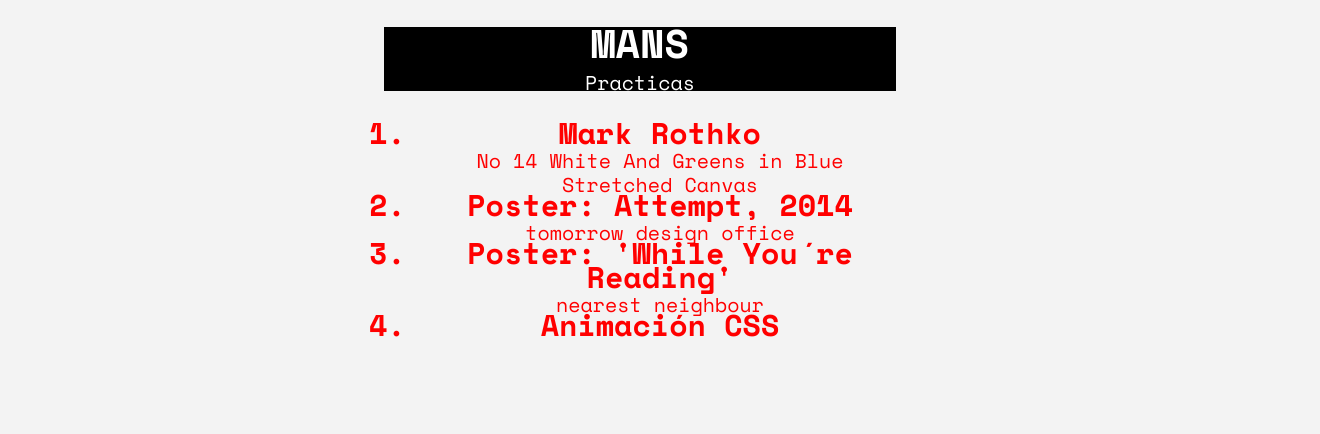
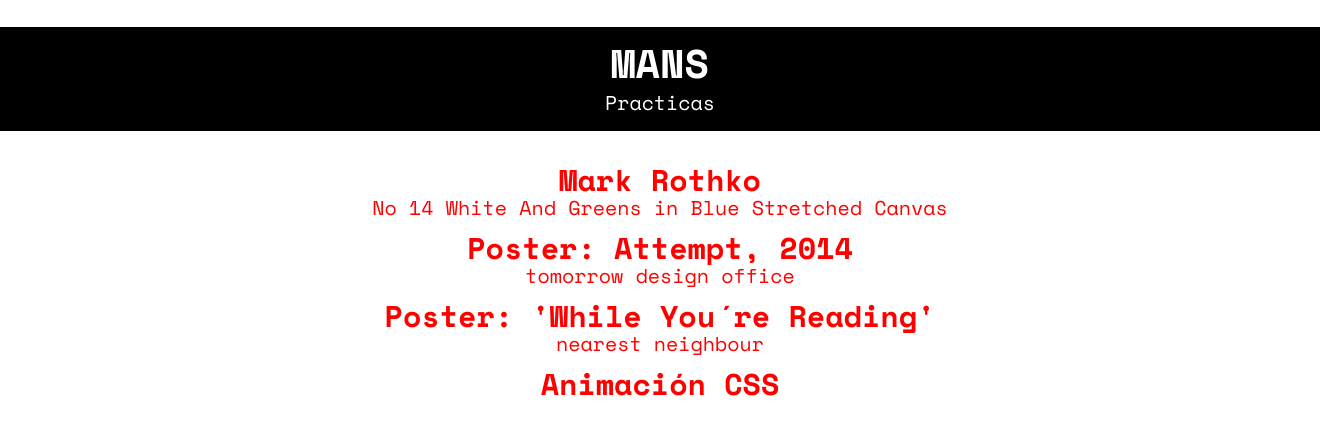
Before and after one commit to mansvolta/lab, a plain HTML site: page index.html in a window 1280 px wide. Shown: the whole page, 1320 px wide, since content can reach past the window. Drawn offline with nearby package versions, Linux system fonts and the light colour scheme.

Commit message:
redesign home

```diff
--- a/css/style.css
+++ b/css/style.css
@@ -1,9 +1,12 @@
 body {
 	margin: 0 auto 0 auto;
-	width:40%;
+	width:100%;
 	height: 30%;
 	text-align: center;
-	background-color: #f3f3f3;
+	background-color: white;
+}
+li {
+	padding: 10px;
 }
 h1 {
 	width: 100%;
@@ -15,23 +18,28 @@ h1 {
 	font-family: 'Space Mono', monospace;
 	line-height: 0.8;
 	border: 20px auto 20px auto;
+	padding: 20px;
 }
 #lista {
 	text-indent: 0.00001px;
     display: block;
 	font-size: 30px;
-	color: red;
+	color: white;
 	font-family: 'Space Mono', monospace;
 	font-weight: 700;
-	line-height: 0.8;
+	line-height: 0.8;	width:60%;
+	margin: 0 auto 0 auto;
 }
 #lista li a{
 	text-decoration: none;
 	color:red;
 }
+#lista li:hover {
+	color:black;
+	text-decoration: underline;
+}
 #lista li a:hover {
-	color:white;
-	background-color: black;
+	color:red;
 }
 small {
 	font-weight: 400;
```
